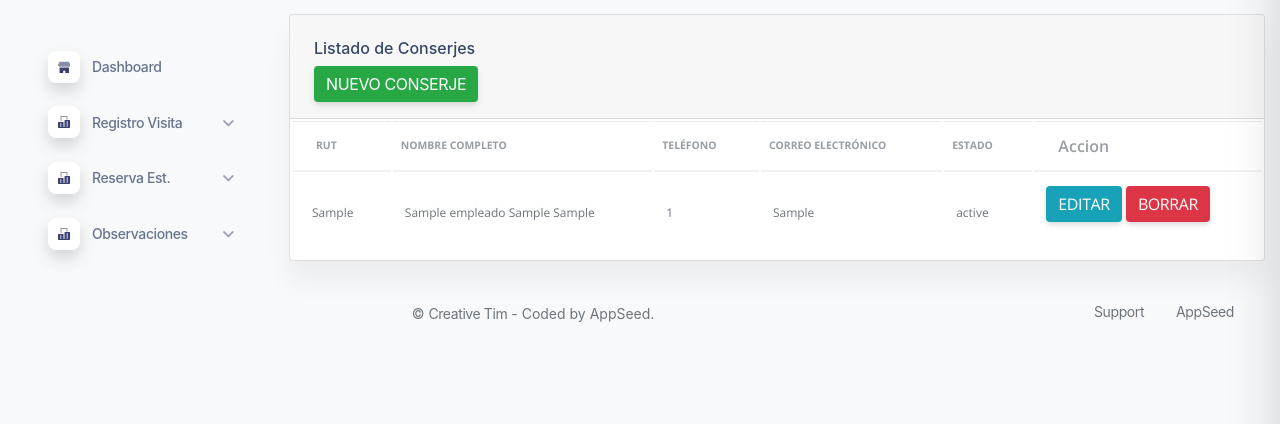
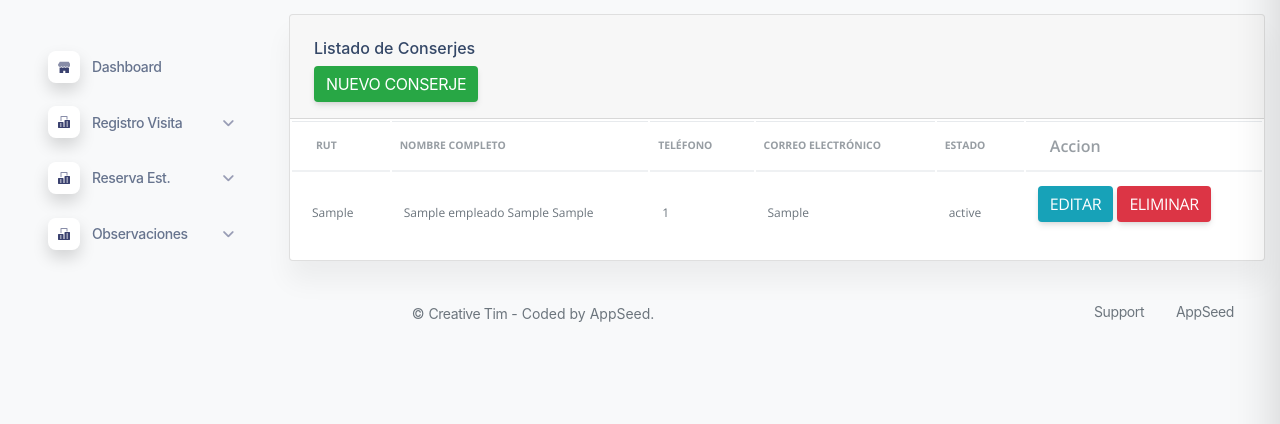
Before and after one commit to gloria2014/Gestion-de-conserjeria, a Django app: page /conserjes/ in a window 1280 px wide. Shown: the part 72-496 px from the top of the page. Run offline with Django 3.2, Linux system fonts and the light colour scheme; a user stored in the database is signed in; tables that the repository leaves empty hold one stand-in row (values such as "Sample post"); some libraries are stand-ins or nearby versions.

Commit message:
crud terminado de conserjes

```diff
--- a/apps/home/views.py
+++ b/apps/home/views.py
@@ -118,7 +118,7 @@ def editar_conserje_view(request, id):
 def eliminar_conserje_view(request, id):
     prueba = Empleados.objects.get(id=id)
     prueba.delete()
-    return redirect('ver_observaciones')
+    return redirect('ver_conserjes')
 
 
 # ----------------- RUTAS PARA IR A LAS PAGINAS  DE OBSERVACIONES ---------------------------
@@ -166,4 +166,4 @@ def editar_observacion_view(request, id):
 def eliminar_observacion_view(request, id):
     obj = Prueba.objects.get(id=id)
     obj.delete()
-    return redirect('ver_conserjes')
+    return redirect('ver_observaciones')
--- a/apps/templates/home/ver-empleados.html
+++ b/apps/templates/home/ver-empleados.html
@@ -57,7 +57,8 @@
                       <td class="align-middle">
                         <input type="hidden" name="id" value="{{ item.id }}">
                         <a class="btn btn-info" href="{% url 'editar_conserje' item.id %}">Editar</a>
-                        <a class="btn btn-danger" href="{% url 'eliminar_conserje' item.id %}">Borrar</a>
+
+                        <a href="#" class="btn btn-danger" onclick="confirmDelete('{% url 'eliminar_conserje' item.id %}')">Eliminar</a>
                       </td>
                     </tr>
                     {% endfor %}
--- a/apps/templates/home/ver-observaciones.html
+++ b/apps/templates/home/ver-observaciones.html
@@ -48,7 +48,8 @@
                       </td>
                       <td class="align-middle">
                         <a class="btn btn-info" href="{% url 'editar_observacion' prueba.id %}">Editar</a>
-                        <a class="btn btn-danger" href="{% url 'eliminar_observacion' prueba.id %}">Borrar</a>
+
+                        <a href="#" class="btn btn-danger" onclick="confirmDelete('{% url 'eliminar_observacion' prueba.id %}')">Eliminar</a>
                       </td>
                     </tr>
                     {% endfor %}
--- a/apps/templates/layouts/base.html
+++ b/apps/templates/layouts/base.html
@@ -22,8 +22,9 @@
   <link href="{{ ASSETS_ROOT }}/css/nucleo-svg.css" rel="stylesheet" />
   <!-- CSS Files -->
   <link id="pagestyle" href="{{ ASSETS_ROOT }}/css/soft-ui-dashboard.css?v=1.0.6" rel="stylesheet" />
-
   <link id="pagestyle_dark" href="{{ ASSETS_ROOT }}/css/dark-theme-core.css" rel="stylesheet" />
+  <!-- Incluir SweetAlert2 CSS -->
+  <link rel="stylesheet" href="https://cdn.jsdelivr.net/npm/sweetalert2@11/dist/sweetalert2.min.css">
 
     <!-- Bootstrap Datepicker CSS -->
   <link href="https://stackpath.bootstrapcdn.com/bootstrap/4.5.2/css/bootstrap.min.css" rel="stylesheet">
@@ -55,6 +56,8 @@
   {% block javascripts %}{% endblock javascripts %}
 
   <script src="https://code.jquery.com/jquery-3.5.1.min.js"></script>
+  <!-- Incluir SweetAlert2 JS -->
+  <script src="https://cdn.jsdelivr.net/npm/sweetalert2@11"></script>
   <!-- Bootstrap JS -->
   <script src="https://stackpath.bootstrapcdn.com/bootstrap/4.5.2/js/bootstrap.min.js"></script>
   <!-- Bootstrap Datepicker JS -->
@@ -87,6 +90,23 @@
           autoclose: true,
           todayHighlight: true
       });
+
+       // Función genérica para mostrar el modal de confirmación
+    window.confirmDelete = function(url) {
+      Swal.fire({
+        title: '¿Estás seguro?',
+        text: "¡No podrás revertir esto!",
+        icon: 'warning',
+        showCancelButton: true,
+        confirmButtonColor: '#3085d6',
+        cancelButtonColor: '#d33',
+        confirmButtonText: 'Sí, eliminarlo'
+      }).then((result) => {
+        if (result.isConfirmed) {
+          window.location.href = url;
+        }
+      })
+    }
 
     });
     </script>
```
